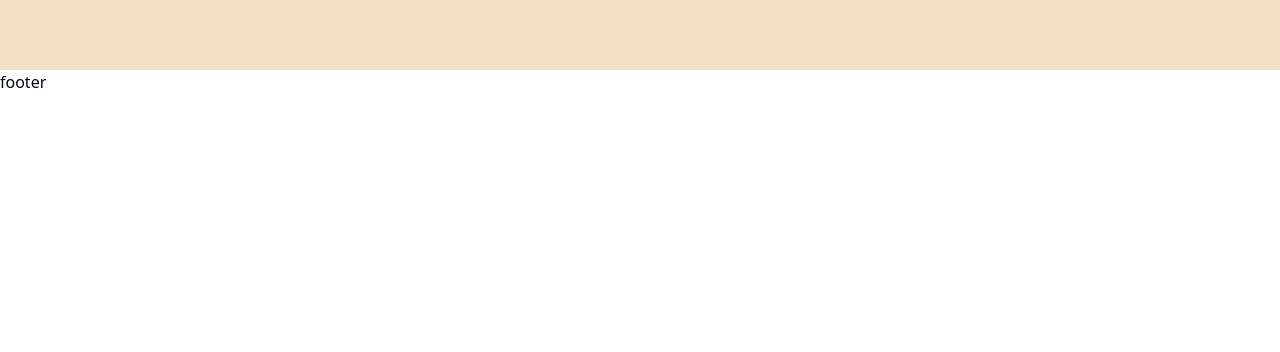
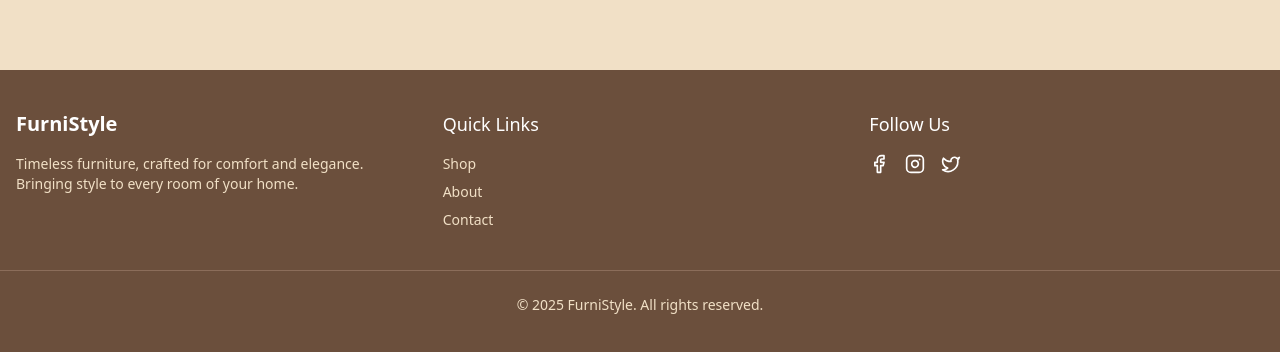
Before and after one commit to Chala751/Furniture-web-app, a React (Vite) app: page / in a window 1280 px wide. Shown: the part 1573-1925 px from the top of the page. Before the commit the page ends 1667 px from the top, so only its background shows below. Built offline with nearby package versions, Linux system fonts and the light colour scheme.

Commit message:
Footer updated

```diff
--- a/src/componentes/Footer.jsx
+++ b/src/componentes/Footer.jsx
@@ -1,11 +1,42 @@
 import React from 'react'
+import { Facebook, Instagram, Twitter } from 'lucide-react'
 
-function Footer() {
+export default function Footer() {
   return (
-    <div>
-      footer
-    </div>
+    <footer className="bg-[#6B4F3C] text-white py-10 mt-0">
+      <div className="max-w-7xl mx-auto px-4 grid md:grid-cols-3 gap-8">
+        {/* About */}
+        <div>
+          <h3 className="text-xl font-semibold mb-4">FurniStyle</h3>
+          <p className="text-sm text-[#F1E0C6]">
+            Timeless furniture, crafted for comfort and elegance. Bringing style to every room of your home.
+          </p>
+        </div>
+
+        {/* Links */}
+        <div>
+          <h4 className="text-lg font-medium mb-4">Quick Links</h4>
+          <ul className="space-y-2 text-sm text-[#F1E0C6]">
+            <li><a href="#" className="hover:underline">Shop</a></li>
+            <li><a href="#" className="hover:underline">About</a></li>
+            <li><a href="#" className="hover:underline">Contact</a></li>
+          </ul>
+        </div>
+
+        {/* Social Media */}
+        <div>
+          <h4 className="text-lg font-medium mb-4">Follow Us</h4>
+          <div className="flex space-x-4">
+            <a href="#" className="hover:text-[#F1C40F]"><Facebook size={20} /></a>
+            <a href="#" className="hover:text-[#F1C40F]"><Instagram size={20} /></a>
+            <a href="#" className="hover:text-[#F1C40F]"><Twitter size={20} /></a>
+          </div>
+        </div>
+      </div>
+
+      <div className="mt-10 text-center text-sm text-[#F1E0C6] border-t border-[#8b6d5a] pt-6">
+        &copy; {new Date().getFullYear()} FurniStyle. All rights reserved.
+      </div>
+    </footer>
   )
 }
-
-export default Footer
```
